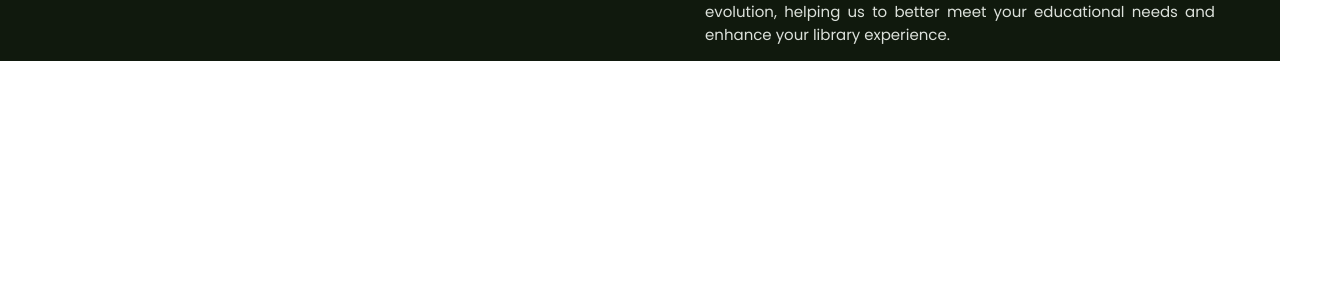
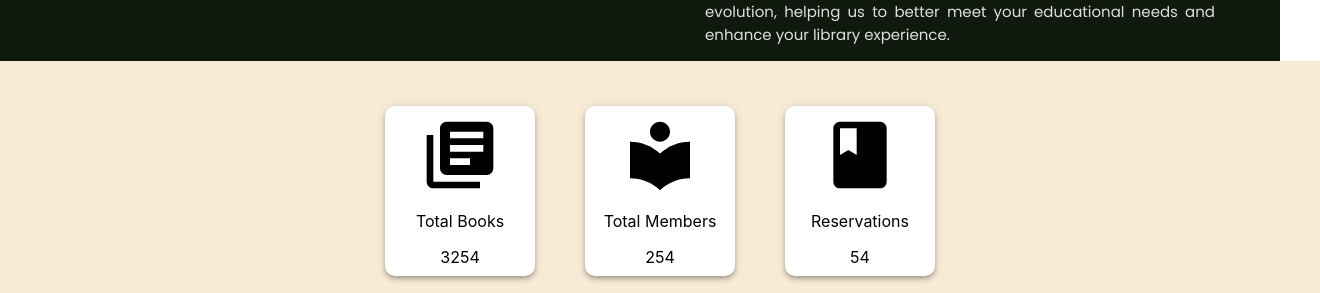
Before and after one commit to harshithakota/GatorReads, a React (Create React App) app in the folder frontend/: page / in a window 1280 px wide. Shown: the part 881-1174 px from the top of the page, 1320 px wide, since content can reach past the window. Before the commit the page ends 942 px from the top, so only its background shows below. Built offline with nearby package versions, Linux system fonts and the light colour scheme.

Commit message:
Add stats in homepage

```diff
--- a/frontend/src/components/Home.js
+++ b/frontend/src/components/Home.js
@@ -2,12 +2,14 @@ import React from 'react'
 
 import About from '../components/About'
 import WelcomeBox from '../components/WelcomeBox'
+import Stats from '../components/Stats'
 
 function Home() {
     return (
         <div id='home'>
             <WelcomeBox/>
             <About/>
+            <Stats/>
         </div>
     )
 }
--- /dev/null
+++ b/frontend/src/components/Stats.css
@@ -0,0 +1,28 @@
+.stats{
+    width: 100%;
+    height: auto;
+    display: flex;
+    justify-content: center;
+    align-items: center;
+    background-color: rgb(247,235,215);
+    flex-wrap: wrap;
+    padding: 20px;
+}
+
+.stats-icon{
+    align-items: center;
+}
+
+.stats-block{
+    height: 170px;
+    width: 150px;
+    border-radius: 10px;
+    margin: 25px;
+    -webkit-box-shadow: 0px 2px 4px -1px rgba(0, 0, 0, 0.2), 0px 4px 5px 0px rgba(0, 0, 0, 0.14), 0px 1px 10px 0px rgba(0, 0, 0, 0.12);
+    box-shadow: 0px 2px 4px -1px rgba(0, 0, 0, 0.2), 0px 4px 5px 0px rgba(0, 0, 0, 0.14), 0px 1px 10px 0px rgba(0, 0, 0, 0.12);
+    display: flex;
+    flex-direction: column;
+    align-items: center;
+    justify-content: center;
+    background-color: #fff;
+}
--- /dev/null
+++ b/frontend/src/components/Stats.js
@@ -0,0 +1,29 @@
+import React from 'react'
+import './Stats.css'
+import LibraryBooksIcon from '@material-ui/icons/LibraryBooks';
+import LocalLibraryIcon from '@material-ui/icons/LocalLibrary';
+import BookIcon from '@material-ui/icons/Book';
+
+function Stats() {
+    return (
+        <div className='stats'>
+            <div className='stats-block'>
+                <LibraryBooksIcon className='stats-icon' style={{ fontSize:80 }}/>
+                <p className='stats-title'>Total Books</p>
+                <p className='stats-count'>3254</p>
+            </div>
+            <div className='stats-block'>
+                <LocalLibraryIcon className='stats-icon' style={{ fontSize:80 }}/>
+                <p className='stats-title'>Total Members</p>
+                <p className='stats-count'>254</p>
+            </div>
+            <div className='stats-block'>
+                <BookIcon className='stats-icon' style={{ fontSize:80 }}/>
+                <p className='stats-title'>Reservations</p>
+                <p className='stats-count'>54</p>
+            </div>
+        </div>
+    )
+}
+
+export default Stats
```
